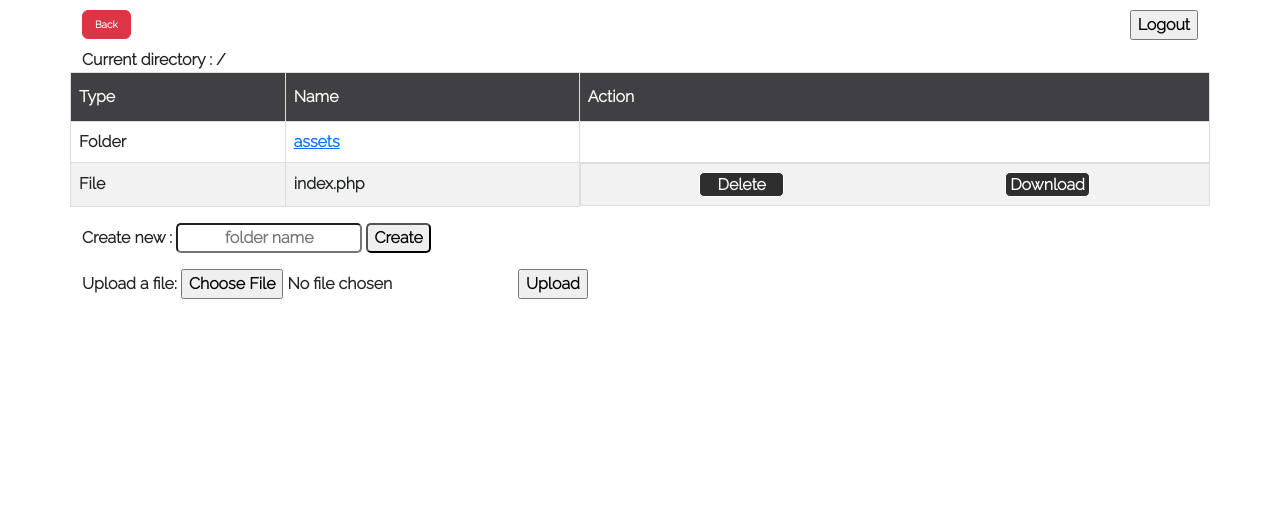
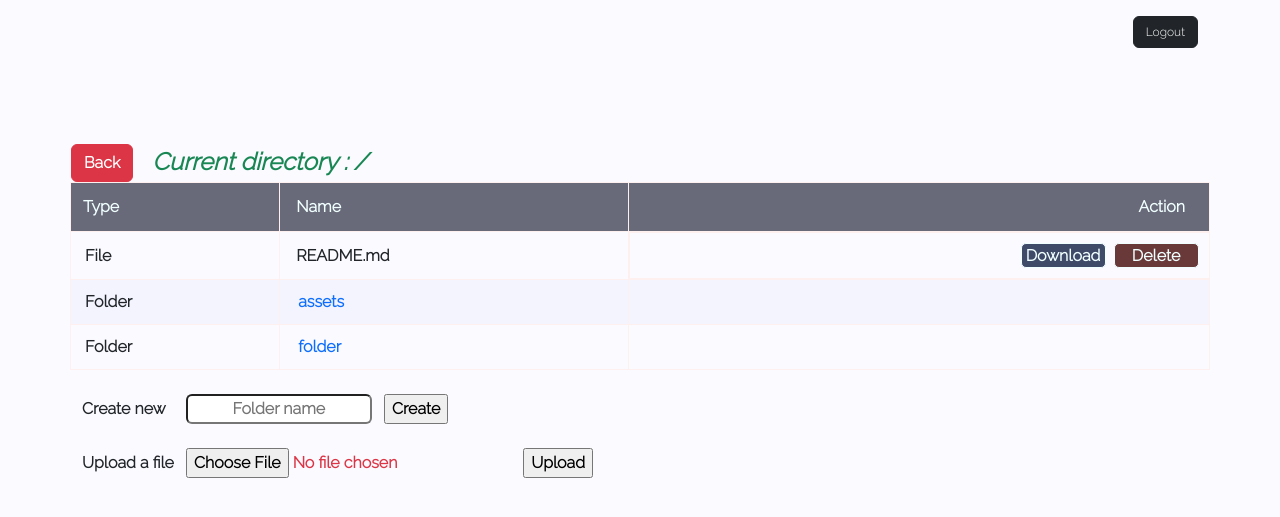
Before and after one commit to LukasC0D/php_file_browser, a PHP site: page / in a window 1280 px wide. Shown: the top 517 px of the page. Run offline with PHP 8.4, Linux system fonts and the light colour scheme; the visitor is signed in with stand-in values (Sample User, id 1).

Commit message:
Update on README.md

```diff
--- a/assets/css/style.css
+++ b/assets/css/style.css
@@ -1,43 +1,26 @@
 
 @import url('https://fonts.googleapis.com/css2?family=Open+Sans:wght@300&family=Raleway:wght@300&family=Roboto:ital,wght@0,500;0,700;0,900;1,500;1,700;1,900&display=swap');
 * {
-    font-family: 'Raleway', sans-serif;
+    font-family: 'Raleway';
     font-weight: 600;
 }
-table {
-    border-collapse: collapse;
-    width: 100%;
+body{
+    background-color: rgb(250, 250, 255);
 }
 table td, table th {
-    border: 1px solid #ddd;
-    padding: 8px;
+    border: 1px solid rgb(255, 240, 240);
+    padding: 10px;
 }
 table tr:nth-child(even){
-    background-color: #f2f2f2;
+    background-color: #f4f4ff;
 }
 table tr:hover{
-    background-color: #ddd;
+    background-color: rgb(234, 242, 255);
 }
 table th {
-    padding-top: 12px;
-    padding-bottom: 12px;
-    text-align: left;
-    background-color: #403f43;
-    color: white;
-}
-.dirPath{
-    padding-top: 10px;
-}
-.bRadius{
-    border-radius: 5px;
-    text-align: center;
-}
-.tdNone a{
-    text-decoration: none;
-    color: white;
-}
-.tdNone{
- font-size: 10px;
+    background-color: #686979;
+    color: azure;
+    padding: 12px;
 }
 .box{
     position: absolute;
@@ -46,19 +29,40 @@ table th {
     transform: translate(-50%,-50%);
 }
 .fPx{
-    margin-left: 1.3px;
+    margin-left: 5px;
 }
 .sLink{
     text-decoration: none;
-    border: 1px solid white;
+    border: 1px solid azure;
     border-radius: 5px;
-    color: white;
-    background-color: rgb(46, 46, 46);
+    color: azure;
+    background-color: rgb(105, 57, 57);
+    width: 85px;
+    height: 25px;
+    text-align: center;
+}
+.aLink{
+    text-decoration: none;
+    border: 1px solid azure;
+    border-radius: 5px;
+    color: azure;
+    background-color: rgb(63, 73, 104);
     width: 85px;
     height: 25px;
     text-align: center;
 }
 .sLink:hover{
-    color: red;
+    color: azure;
     background-color: rgb(138, 131, 131);
 }
+.aLink:hover{
+    color: azure;
+    background-color: rgb(138, 131, 131);
+}
+.pPos{
+    position: relative;
+    right: 11px;
+}
+.fs-12{
+    font-size: 12px;
+}
--- a/index.php
+++ b/index.php
@@ -13,18 +13,19 @@
 }
 $msg = '';
 if (isset($_POST['login']) && !empty($_POST['username']) && !empty($_POST['password'])) {
-            if ($_POST['username'] == 'admin' && $_POST['password'] == '1234') {
+    if ($_POST['username'] == 'user' && $_POST['password'] == '1234') {
         $_SESSION['logged_in'] = true;
         $_SESSION['timeout'] = time();
         $_SESSION['username'] = 'Admin';
         unset($_GET['logout']);
     } else {
-                $msg = '<div>Wrong username or password!</div>';
+        $msg = '<div class="text-danger fs-12">Wrong username or password!</div>';
     }
 }
-        if(isset($_GET['path'])){
+
+if (isset($_GET['path'])) {
     $path = './' . $_GET['path'];
-        } else{
+} else {
     $path = './';
 }
 
@@ -79,6 +80,7 @@
     $file_type = $_FILES['file']['type'];
     $file_store = ($path . "/") . $file_name;
     move_uploaded_file($file_tmp, $file_store);
+    header('Refresh:1');
 }
 ?>
 <head>
@@ -86,61 +88,60 @@
     <meta http-equiv="X-UA-Compatible" content="IE=edge">
     <meta name="viewport" content="width=device-width, initial-scale=1.0">
     <title>Document</title>
-    <link href="https://cdn.jsdelivr.net/npm/bootstrap@5.2.0/dist/css/bootstrap.min.css" rel="stylesheet" integrity="sha384-gH2yIJqKdNHPEq0n4Mqa/HGKIhSkIHeL5AyhkYV8i59U5AR6csBvApHHNl/vI1Bx" crossorigin="anonymous">
+    <link href="https://cdn.jsdelivr.net/npm/bootstrap@5.2.1/dist/css/bootstrap.min.css" rel="stylesheet" integrity="sha384-iYQeCzEYFbKjA/T2uDLTpkwGzCiq6soy8tYaI1GyVh/UjpbCx/TYkiZhlZB6+fzT" crossorigin="anonymous">
     <link rel="stylesheet" href="./assets/css/style.css">
 </head>
 <body>
     <?php
     if (isset($_SESSION['logged_in']) == false) {
-            echo('<div class="box">
+        echo ('<div class="box">
                     <div class="d-flex justify-content-center">
                         <h3>Please Log In</h3>
                     </div>
                     <span class="pb-2 d-flex justify-content-center">' . $msg . '</span>
                     <form method = "post">
                         <div class="pb-2">
-                            <label for="username">Username:<br></label>
-                            <input class="bRadius" type="text" id="username" name="username" requir placeholder="admin" ed autofocus></br>
+                            <label class="pe-2" for="username">Username<br></label>
+                            <input class="rounded text-center" type="text" id="username" name="username" requir placeholder="user" ed autofocus></br>
                         </div>
                         <div class="pb-2 fPx">
-                            <label for="password">Password :<br></label>
-                            <input class="bRadius" type="password" id="password" name="password" placeholder="1234" required><br>
+                            <label class="pe-2 for="password">Password<br></label>
+                            <input class="rounded text-center" type="password" id="password" name="password" placeholder="1234" required><br>
                         </div>
-                        <div class="d-flex justify-content-center"><button class="btn text-white btn-dark" type="submit" name="login">Login</button></div>
+                        <div class="d-flex justify-content-end"><button class="btn text-white btn-dark fs-12" type="submit" name="login">Login</button></div>
                     </form>
-                </div>'
-            );
+                </div>');
             die();
     }
-        echo ('<div class=" container d-flex justify-content-between">
-                    <div class="dirPath"><button class="btn btn-danger tdNone">' . "<a href='./?path=" . ltrim($emptyStr, './') . "'>" . 'Back' . '</a>' . '</button></div>
-                    <div class="dirPath"><form method="POST"><input type="submit" name="logout" value="Logout"></form></div>
-                </div>');
-        echo ('<div class="container pt-2">Current directory : <span>' . ltrim($path, './') . '/</span></div>');
-        echo ('<div>
+    echo ('<div class="container d-flex justify-content-end pt-3"><form method="POST"><input class="btn btn-dark fs-12" type="submit" name="logout" value="Logout"></form></div>');
+    echo ('<div class="pt-5 mt-5">
+                <div class="container d-flex">
+                    <div class="pPos"><button class="btn btn-danger">' . "<a class='text-decoration-none text-white' href='./?path=" . ltrim($emptyStr, './') . "'>" . 'Back' . '</a></button></div>
+                    <div class="ps-2 fs-4 fst-italic text-success">Current directory : <span>' . ltrim($path, './') . '/</span></div>
+                </div>
                 <table class="container">
                     <thead>
                         <tr>
                         <th>Type</th>
-                        <th>Name</th>
-                        <th>Action</th>
+                        <th class="ps-3">Name</th>
+                        <th class="text-end pe-4">Action</th>
                         </tr>
                     </thead>');
     echo ("<tbody>");
     foreach ($in_dir as $item) {
-            if ($item == "." || $item == "..") {
+        if ($item == "." || $item == ".." || $item == 'index.php'  || $item == '.git' || $item == 'style.css') {
             continue;
         }
-            echo ("<tr><td>" . (is_dir($path . '/' . $item) ? '<span>Folder</span>' : '<span>File</span>') . "</td>");
+        echo ("<tr><td>" . (is_dir($path . '/' . $item) ? '<span class="ps-1">Folder</span>' : '<span class="ps-1">File</span>') . "</td>");
         if (is_dir($path . "/" . $item)) {
-                echo ("<td>" . "<a href='./?path=" . ltrim($path, './') . '/' . ($item) . "'>" . $item .  "</a></td>");
+            echo ("<td>" . "<a class='ps-2 text-decoration-none' href='./?path=" . ltrim($path, './') . '/' . ($item) . "'>" . $item .  "</a></td>");
         } else {
-                echo ("<td>" . $item . "</td>");
+            echo ("<td class='ps-3'>" . $item . "</td>");
         };
         if (is_file($path . '/' . $item)) {
-                echo ("<td class='d-flex justify-content-around'>
+            echo ("<td class='d-flex justify-content-end'>
+                        <a class='aLink me-2' href='./?path=" . ltrim($path, "./") . "&file=" . $item . "&action=download" . "'>Download</a>
                         <a class='sLink' href='./?path=" . ltrim($path, './') . '&file=' . $item . '&action=delete' . "'>Delete</a>
-                           <a class='sLink' href='./?path=" . ltrim($path, "./") . "&file=" . $item . "&action=download" . "'>" . "Download </a>
                     </td>"
                  );
         } else {
@@ -149,19 +150,20 @@
     }
     echo ("</tbody></table></div>");
     ?>
-        <div class="container pt-3">
+    <div class="container pt-4">
         <form action="<?php $path ?>" method="POST">
-                <label for="name">Create new :</label>
-                <input class="bRadius" type="text" id="name" name="name" placeholder="folder name" maxlength="32">
-                <input class="bRadius" id="createButton" type="submit" name="make" value="Create">
+            <label class="me-2" for="name">Create new</label>
+            <input class="rounded text-center ms-2" type="text" id="name" name="name" placeholder="Folder name">
+            <input class="ms-2" type="submit" name="make" value="Create">
         </form>
     </div>
-        <div class="container pt-3">
-            <form class="upload-file" action="" method="POST" enctype="multipart/form-data">
-                <label>Upload a file:<br></label>
-                <input type="file" name="file" id="file">
-                <input id="UploadButton" type="submit" name="upload" value="Upload">
+    <div class="container pt-4">
+        <form  method="POST" enctype="multipart/form-data">
+            <label class="me-2">Upload a file</label>
+            <input class="text-danger" type="file" name="file" id="file">
+            <input type="submit" name="upload" value="Upload">
         </form>
     </div>
 </body>
+
 </html>
```
Also changed, not shown: README.md (added), folder/image/TheBeast.jpeg (added), folder/image/falco-negenman--f2sJr-PJDA-unsplash.jpg (added), folder/image/サムライ.jpg (added), 4 other files. Lines whose indentation alone changed are shown as unchanged.
